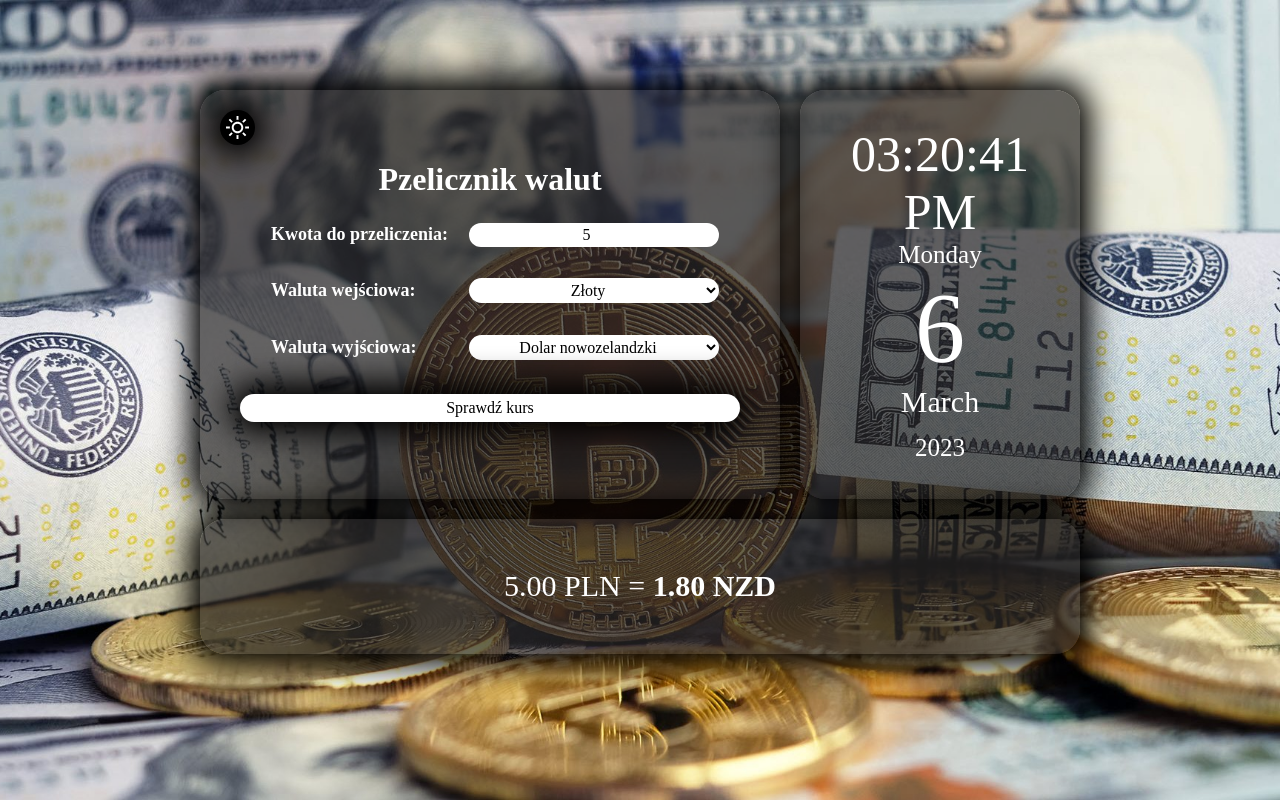
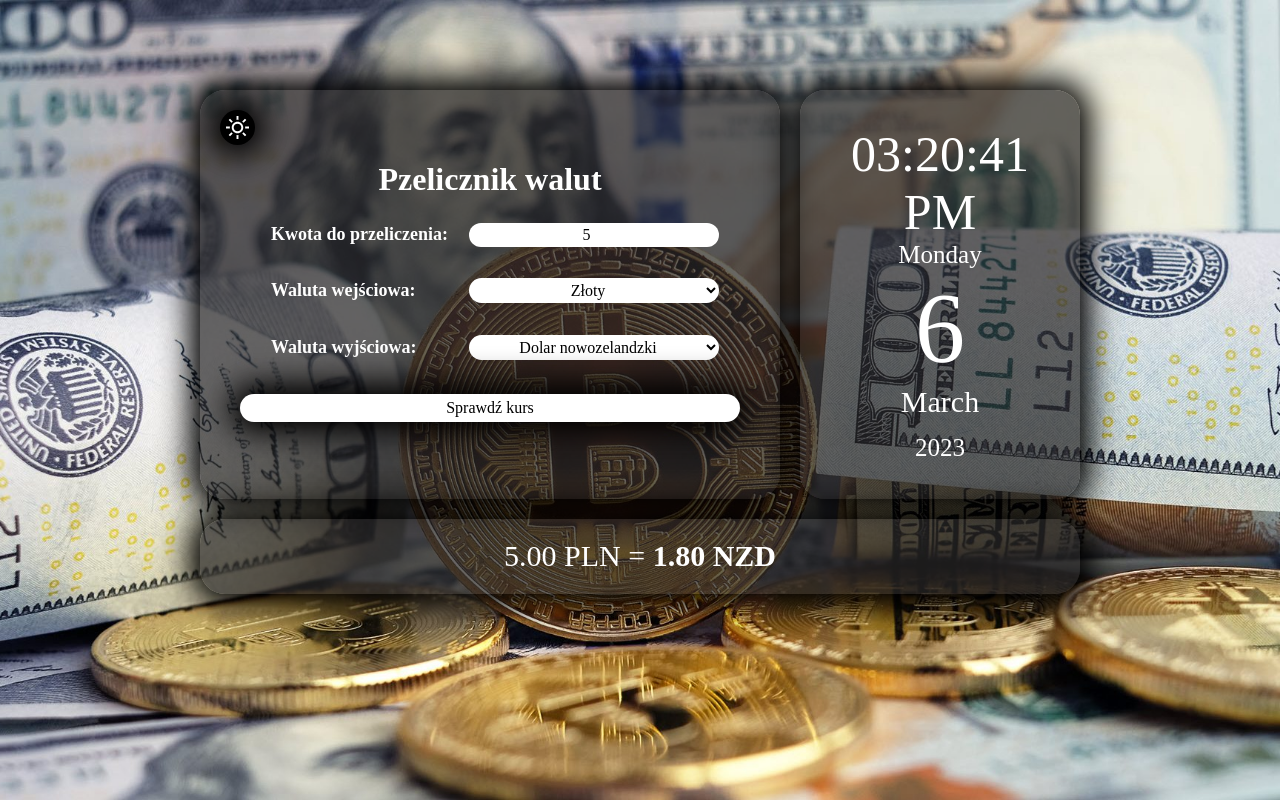
Before and after one commit to saneckaA/currency-converter-react, a React (Create React App) app: page / in a window 1280 px wide. Both pictures are taken after typing "5" into the empty fields and a click on the button "Sprawdź kurs". Built offline with nearby package versions, Linux system fonts and the light colour scheme.

Commit message:
made styled component for Result

```diff
--- a/src/Result/index.js
+++ b/src/Result/index.js
@@ -1,15 +1,15 @@
-import "./style.css"
+import { ResultContainer } from "./styled";
 
 const Result = ({ result, }) => (
 
-    <p className="result">
+    <ResultContainer>
         {result !== undefined && (
             <>
                {result.inputAmount.toFixed(2)} {result.inputCurrency} =&nbsp;
                <strong>{result.outputAmount.toFixed(2)} {result.outputCurrency}</strong>
             </>
         )}
-    </p>
+    </ResultContainer>
 )
 
 export default Result;
--- a/src/Result/style.css
+++ /dev/null
@@ -1,4 +0,0 @@
-.result {
-    text-align: center;
-    font-size: 30px;
-}
--- /dev/null
+++ b/src/Result/styled.js
@@ -0,0 +1,6 @@
+import styled from "styled-components";
+
+export const ResultContainer = styled.div`
+    text-align: center;
+    font-size: 30px;
+`;
```
Also changed, not shown: src/Clock/style.css (deleted, +0 -30 lines).
